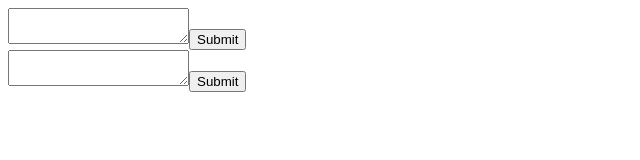
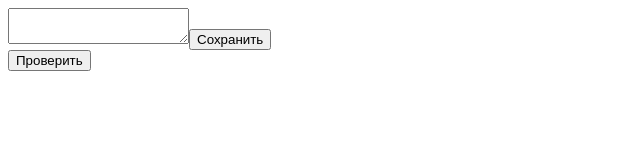
Before and after one commit to TimofeiShpak/espruino, a website: page public/index.html in a window 1280 px wide. Shown: the whole page, without its empty margins (0-640 px from the left). Drawn offline with Linux system fonts and the light colour scheme.

Commit message:
add news

```diff
--- a/public/index.html
+++ b/public/index.html
@@ -7,7 +7,7 @@
   <title>Document</title>
 </head>
 <body>
-  <form method="post"><textarea name="code"></textarea><input type="submit" /></form>
-  <form method="get" action="/d"><textarea name="code"></textarea><input type="submit" /></form>
+  <form method="post"><textarea name="code"></textarea><input type="submit" value="Сохранить"/></form>
+  <form method="get" action="/d"><input type="submit" value="Проверить"/></form>
 </body>
 </html>
```
